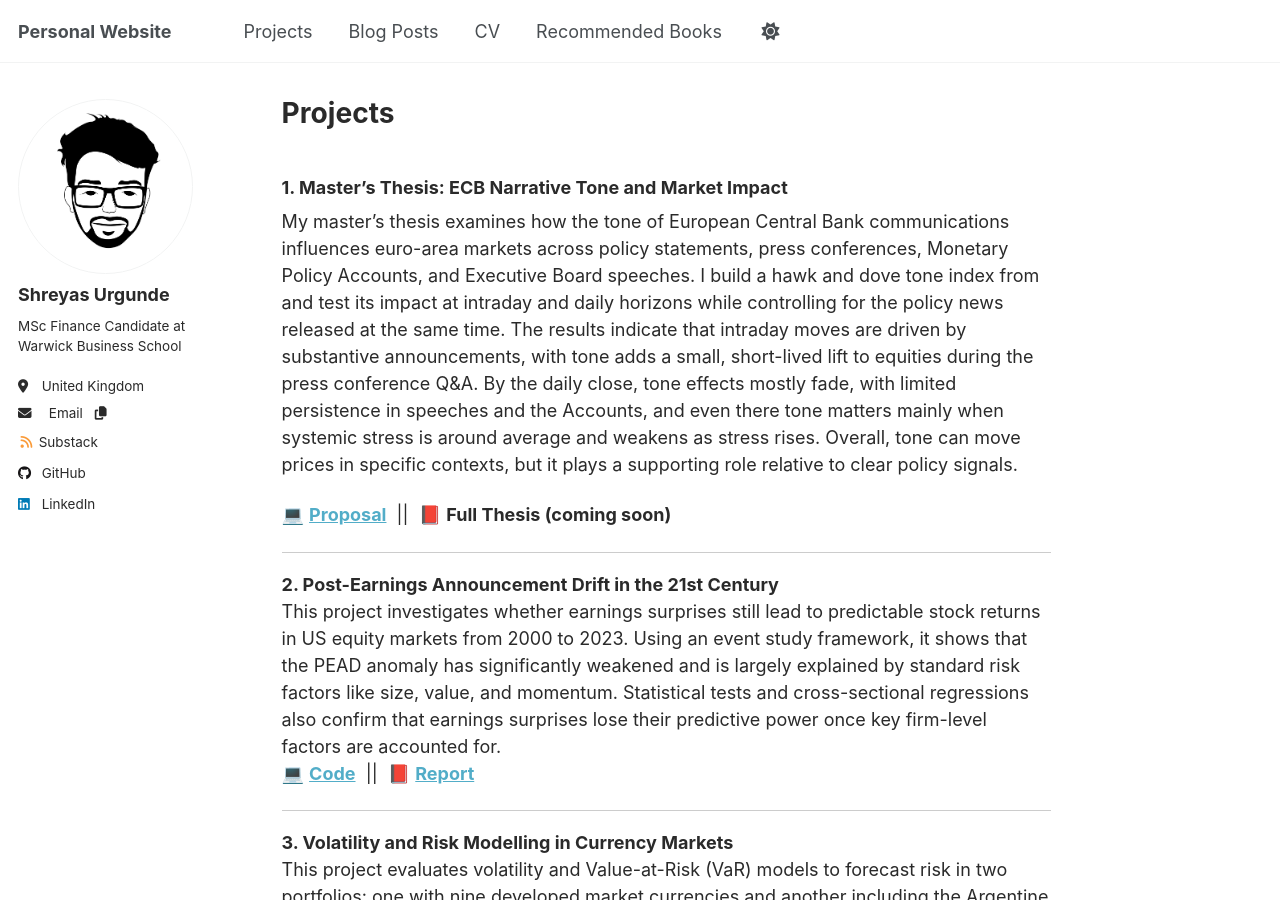
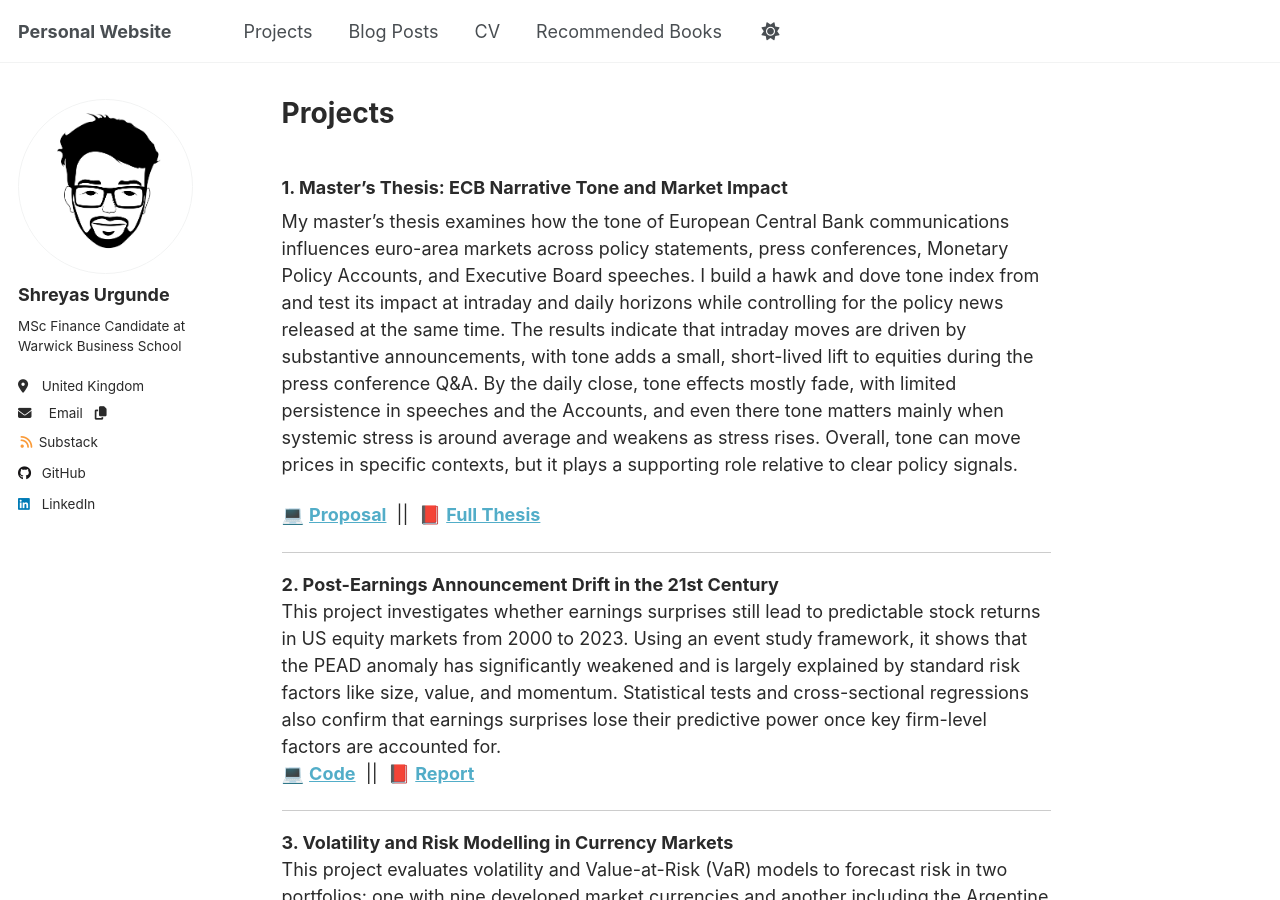
Before and after one commit to shreyasxi/shreyasxi.github.io, a Jekyll site: the page built from _pages/projects.md, in a window 1280 px wide and 900 px high. Built offline with Jekyll 4.4.1, drawn with Linux system fonts in a browser that asks for light colours; a script that is not in the unit is left out.

Commit message:
Update projects.md

```diff
--- a/_pages/projects.md
+++ b/_pages/projects.md
@@ -7,7 +7,8 @@ author_profile: true
 
 <h3>1. Master’s Thesis: ECB Narrative Tone and Market Impact</h3>
 <p>My master’s thesis examines how the tone of European Central Bank communications influences euro-area markets across policy statements, press conferences, Monetary Policy Accounts, and Executive Board speeches. I build a hawk and dove tone index from and test its impact at intraday and daily horizons while controlling for the policy news released at the same time. The results indicate that intraday moves are driven by substantive announcements, with tone adds a small, short-lived lift to equities during the press conference Q&A. By the daily close, tone effects mostly fade, with limited persistence in speeches and the Accounts, and even there tone matters mainly when systemic stress is around average and weakens as stress rises. Overall, tone can move prices in specific contexts, but it plays a supporting role relative to clear policy signals.</p>
-<p>💻 <a href="https://github.com/shreyasxi/shreyasxi.github.io/blob/master/files/5582804_Proposal.pdf" target="_blank"><strong>Proposal</strong></a> &nbsp;||&nbsp; 📕 <strong>Full Thesis (coming soon)</strong></p>
+<p>💻 <a href="https://github.com/shreyasxi/shreyasxi.github.io/blob/master/files/5582804_Proposal.pdf" target="_blank"><strong>Proposal</strong></a> &nbsp;||&nbsp; 📕 <a href="https://github.com/shreyasxi/shreyasxi.github.io/blob/master/files/5582804_Dissertation.pdf" target="_blank"><strong>Full Thesis</strong></a>
+</p>
 
 <div style="height: 1px; background-color: #cccccc; margin: 1em 0;"></div>
 
```
